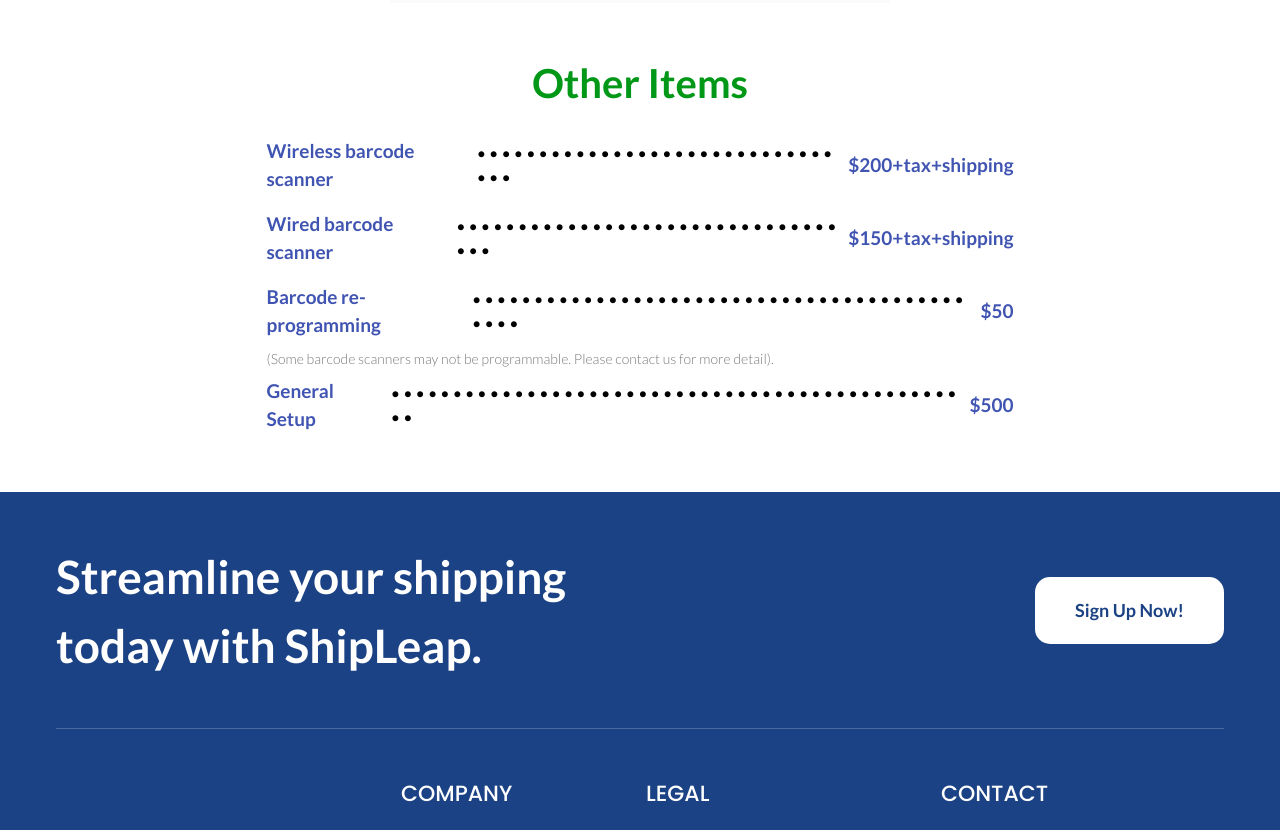
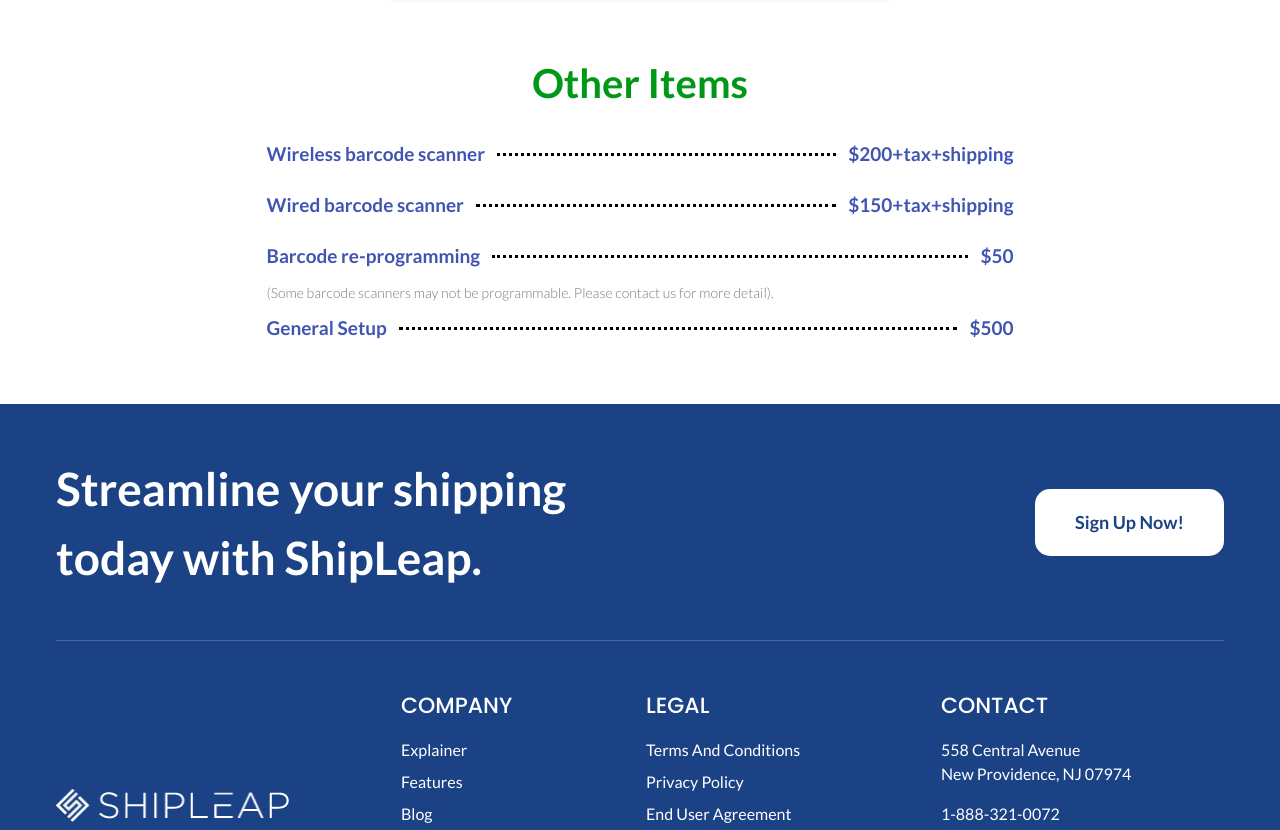
Before and after one commit to aizaz-dev/shiply-accounting301, a Next.js app: page /pricing in a window 1280 px wide. Shown: the part 1600-2430 px from the top of the page. Built offline with nearby package versions, Linux system fonts and the light colour scheme.

Commit message:
pricing page set

```diff
--- a/src/app/pricing/page.js
+++ b/src/app/pricing/page.js
@@ -1,11 +1,13 @@
-import React from 'react';
+import React from "react";
 import { FaPlay, FaRegCheckCircle } from "react-icons/fa";
-
 
 const page = () => {
   return (
     <>
-      <div id='top' className="bg-[url('/pricing/pricing.png')] bg-no-repeat bg-cover bg-center w-full ">
+      <div
+        id="top"
+        className="bg-[url('/pricing/pricing.png')] bg-no-repeat bg-cover bg-center w-full "
+      >
         <div className="w-full max-w-[1200px] mx-auto px-[16px] flex flex-row max-lg:flex-col py-[250px] max-sm:py-[100px]">
           <div className="w-[50%] flex flex-col max-lg:w-full max-lg:items-center max-lg:justify-center">
             <h3 className="font-Nunito font-[600] text-white text-[16px] sm:text-[18px] lg:text-[20px]">
@@ -40,8 +42,6 @@ const page = () => {
         </div>
       </div>
 
-
-
       <div className="w-full">
         <div className="w-full max-w-[1200px] mx-auto px-4 py-[50px] flex flex-col justify-center items-center">
           <h1 className="text-[#019818] font-bold font-lato text-[28px] sm:text-[32px] md:text-[35px] lg:text-[40px]">
@@ -73,7 +73,7 @@ const page = () => {
                 </h2>
               </div>
               <div className="pl-8">
-          <hr  className="bg-[#7A7A7A]" />
+                <hr className="bg-[#7A7A7A]" />
               </div>
 
               <div className="flex items-center gap-4 py-2">
@@ -83,7 +83,7 @@ const page = () => {
                 </h2>
               </div>
               <div className="pl-8">
-          <hr className="bg-[#7A7A7A]"  />
+                <hr className="bg-[#7A7A7A]" />
               </div>
 
               <div className="flex items-center gap-4 py-2">
@@ -93,7 +93,7 @@ const page = () => {
                 </h2>
               </div>
               <div className="pl-8">
-          <hr  className="bg-[#7A7A7A]" />
+                <hr className="bg-[#7A7A7A]" />
               </div>
 
               <div className="flex items-center gap-4 py-2">
@@ -103,7 +103,7 @@ const page = () => {
                 </h2>
               </div>
               <div className="pl-8">
-          <hr  className="bg-[#7A7A7A]" />
+                <hr className="bg-[#7A7A7A]" />
               </div>
 
               <div className="flex items-center gap-4 py-2">
@@ -130,10 +130,7 @@ const page = () => {
         </div>
       </div>
 
-
-
-
-<div className="w-full">
+      <div className="w-full ">
         <div className="w-full max-w-[1200px] mx-auto px-[16px] flex flex-col justify-center items-center">
           <h1 className="text-[#019818] text-[28px] sm:text-[32px] md:text-[35px] lg:text-[40px] font-[700] font-lato">
             Other Items
@@ -144,12 +141,10 @@ const page = () => {
               <li>
                 <a href="#top">
                   <div className="py-2 flex items-center justify-between">
-              <span className="text-[#4054B2] font-lato font-semibold text-[16px] sm:text-[18px] md:text-[19px]">
-                Wireless barcode scanner
+                    <span className="text-[#4054B2]  whitespace-nowrap  font-lato font-semibold text-[16px] sm:text-[18px] md:text-[19px]">
+                      Wireless barcode <br className="hidden max-md:block" /> scanner
                     </span>
-              <span className="mx-2 hidden sm:inline-block">
-                • • • • • • • • • • • • • • • • • • • • • • • • • • • • • • • •
-              </span>
+                    <span class="border-t-[3px] max-md:hidden border-dotted border-black w-full my-4 mx-3"></span>
                     <span className="text-[#4054B2] font-lato font-semibold text-[16px] sm:text-[18px] md:text-[19px]">
                       $200+tax+shipping
                     </span>
@@ -159,12 +154,9 @@ const page = () => {
               <li>
                 <a href="#top">
                 <div className="py-2 flex items-center justify-between">
-              <span className="text-[#4054B2] font-lato font-semibold text-[16px] sm:text-[18px] md:text-[19px]">
-                Wired barcode scanner
-              </span>
-              <span className="mx-2 hidden sm:inline-block">
-                • • • • • • • • • • • • • • • • • • • • • • • • • • • • • • • • • •
-              </span>
+                    <span className="text-[#4054B2] whitespace-nowrap  font-lato font-semibold text-[16px] sm:text-[18px] md:text-[19px]">
+                    Wired barcode  <br className="hidden max-md:block" /> scanner                    </span>
+                    <span class="border-t-[3px] max-md:hidden border-dotted border-black w-full my-4 mx-3"></span>
                     <span className="text-[#4054B2] font-lato font-semibold text-[16px] sm:text-[18px] md:text-[19px]">
                     $150+tax+shipping
                     </span>
@@ -174,30 +166,25 @@ const page = () => {
               <li>
                 <a href="#top">
                 <div className="py-2 flex items-center justify-between">
-              <span className="text-[#4054B2] font-lato font-semibold text-[16px] sm:text-[18px] md:text-[19px]">
-                Barcode re-programming
-              </span>
-              <span className="mx-2 hidden sm:inline-block">
-                • • • • • • • • • • • • • • • • • • • • • • • • • • • • • • • • • • • • • • • • • • • •
-              </span>
+                    <span className="text-[#4054B2] whitespace-nowrap  font-lato font-semibold text-[16px] sm:text-[18px] md:text-[19px]">
+                    Barcode re-programming              </span>
+                    <span class="border-t-[3px] border-dotted border-black w-full my-4 mx-3"></span>
                     <span className="text-[#4054B2] font-lato font-semibold text-[16px] sm:text-[18px] md:text-[19px]">
                     $50
                     </span>
                   </div>
                   <p className="font-lato font-light text-[12px] sm:text-[14px] text-[#7A7A7A]">
-              (Some barcode scanners may not be programmable. Please contact us for more detail).
+                    (Some barcode scanners may not be programmable. Please
+                    contact us for more detail).
                   </p>
                 </a>
               </li>
               <li>
                 <a href="#top">
                 <div className="py-2 flex items-center justify-between">
-              <span className="text-[#4054B2] font-lato font-semibold text-[16px] sm:text-[18px] md:text-[19px]">
-                General Setup
-              </span>
-              <span className="mx-2 hidden sm:inline-block">
-                • • • • • • • • • • • • • • • • • • • • • • • • • • • • • • • • • • • • • • • • • • • • • • • •
-              </span>
+                    <span className="text-[#4054B2] whitespace-nowrap  font-lato font-semibold text-[16px] sm:text-[18px] md:text-[19px]">
+                    General Setup       </span>
+                    <span class="border-t-[3px] border-dotted border-black w-full my-4 mx-3"></span>
                     <span className="text-[#4054B2] font-lato font-semibold text-[16px] sm:text-[18px] md:text-[19px]">
                     $500
                     </span>
@@ -208,10 +195,8 @@ const page = () => {
           </div>
         </div>
       </div>
+    </>
+  );
+};
 
-
-    </>
-  )
-}
-
-export default page
+export default page;
```
Lines whose indentation alone changed are shown as unchanged.
